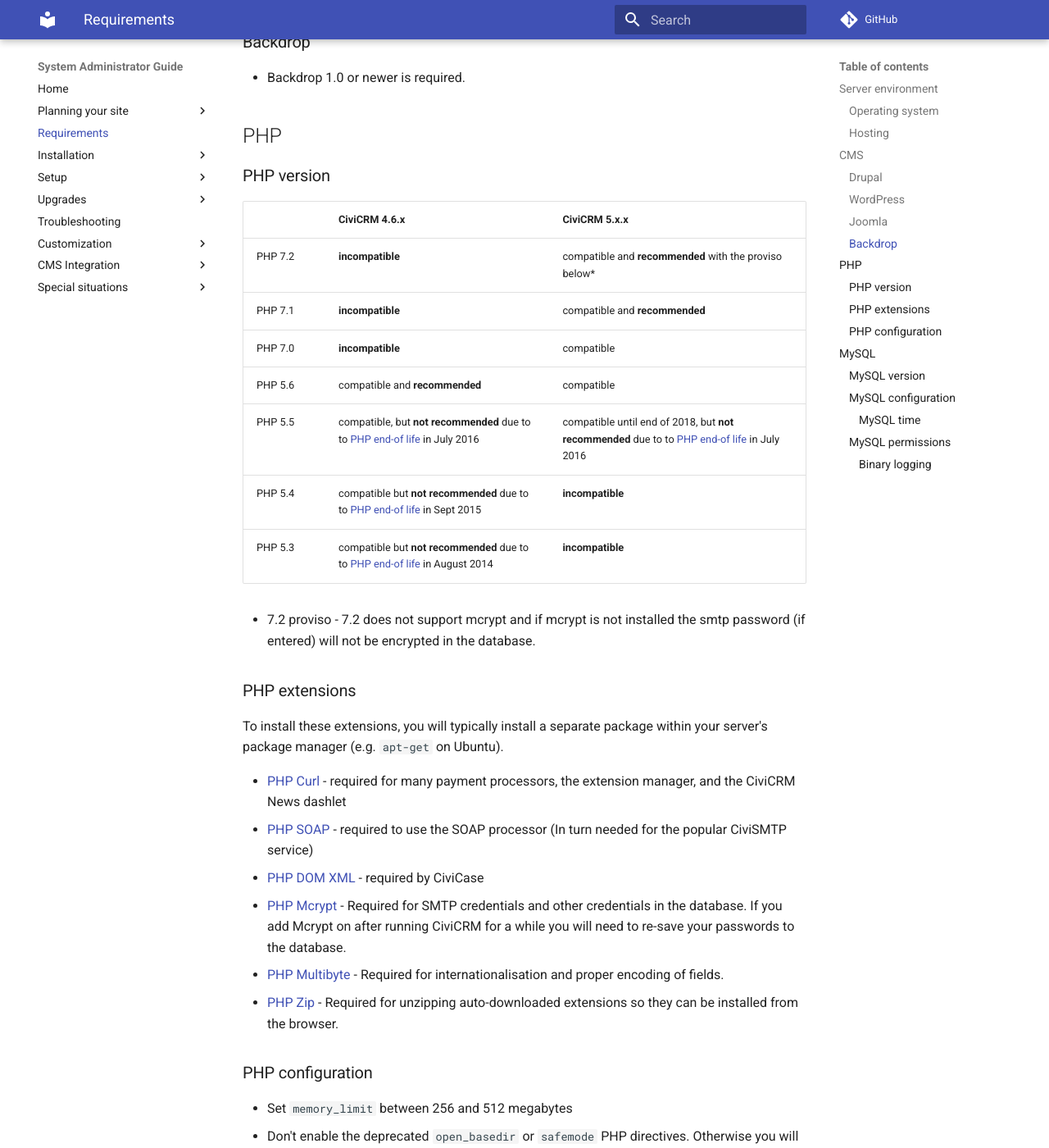
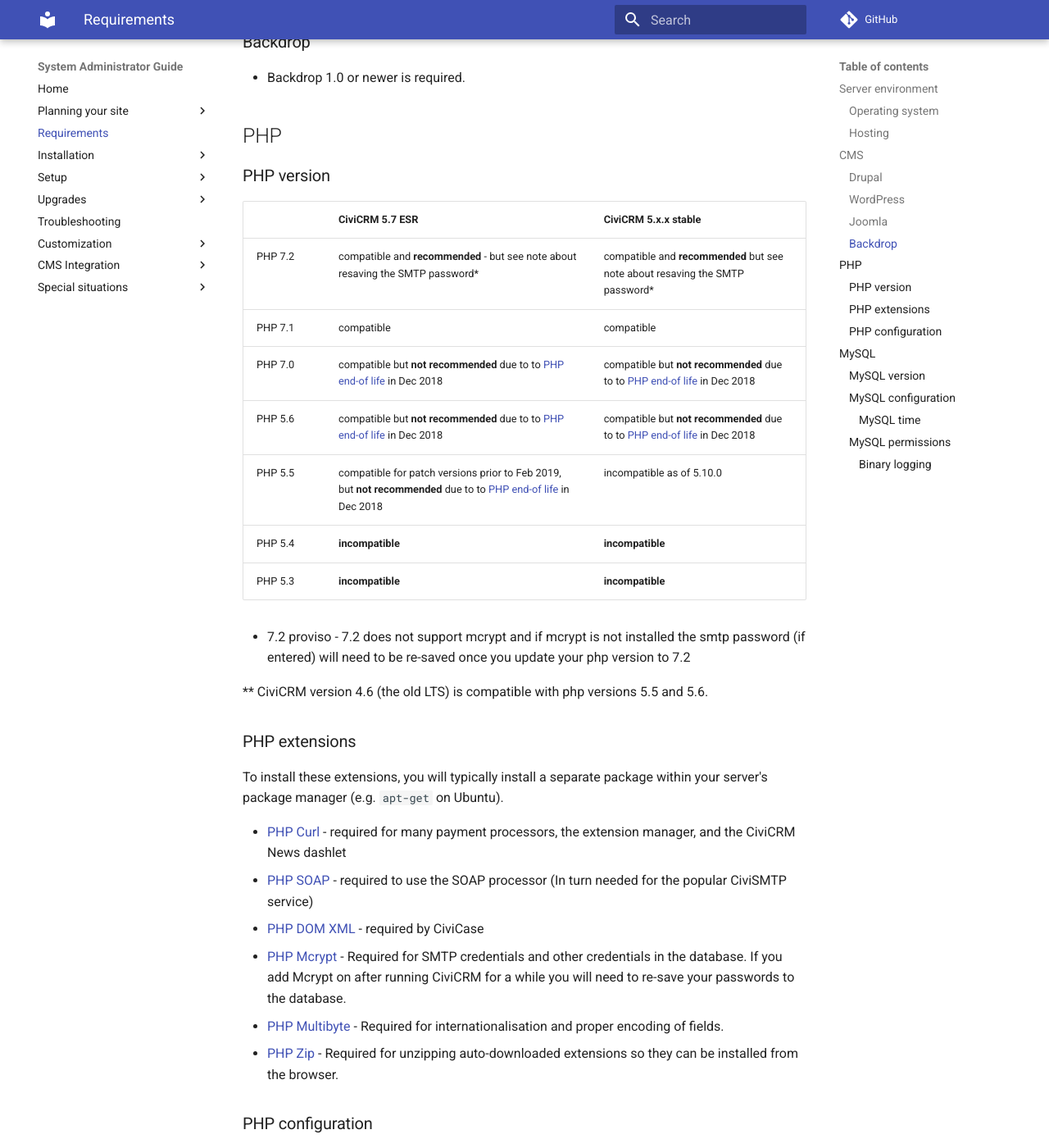
Before and after one commit to civicrm/civicrm-sysadmin-guide, an MkDocs documentation site: the page built from docs/requirements.md, in a window 1280 px wide and 1400 px high, scrolled down 1498 px. Shown: the whole window at 82% size. Built offline with MkDocs 1.6.1 and Material for MkDocs 9.7.7, drawn with Linux system fonts in a browser that asks for light colours; comment, search, counter and statistics services are not loaded; old or Windows-style settings are respelled for this version of MkDocs.

Commit message:
Update php version recommendations

```diff
--- a/docs/requirements.md
+++ b/docs/requirements.md
@@ -47,17 +47,19 @@ See our page on [choosing a CMS](/planning/cms.md) for more information about th
 
 ### PHP version
 
-|  | CiviCRM 4.6.x | CiviCRM 5.x.x |
+|  | CiviCRM 5.7 ESR | CiviCRM 5.x.x stable |
 | -- | -- | -- |
-| PHP 7.2 | **incompatible** | compatible and **recommended** with the proviso below*|
-| PHP 7.1 | **incompatible** | compatible and **recommended** |
-| PHP 7.0 | **incompatible** | compatible |
-| PHP 5.6 | compatible and **recommended** | compatible |
-| PHP 5.5 | compatible, but **not recommended** due to to [PHP end-of life](http://php.net/eol.php) in July 2016  |compatible until end of 2018, but **not recommended** due to to [PHP end-of life](http://php.net/eol.php) in July 2016 |
-| PHP 5.4 | compatible but **not recommended** due to to [PHP end-of life](http://php.net/eol.php) in Sept 2015 | **incompatible** |
-| PHP 5.3 | compatible but **not recommended** due to to [PHP end-of life](http://php.net/eol.php) in August 2014 |  **incompatible** |
+| PHP 7.2 | compatible and **recommended** - but see note about resaving the SMTP password*| compatible and **recommended** but see note about resaving the SMTP password*|
+| PHP 7.1 | compatible | compatible |
+| PHP 7.0 | compatible but **not recommended** due to to [PHP end-of life](http://php.net/eol.php) in Dec 2018   | compatible but **not recommended** due to to [PHP end-of life](http://php.net/eol.php) in Dec 2018   |
+| PHP 5.6 | compatible but **not recommended** due to to [PHP end-of life](http://php.net/eol.php) in Dec 2018   | compatible but **not recommended** due to to [PHP end-of life](http://php.net/eol.php) in  Dec 2018  |
+| PHP 5.5 | compatible for patch versions prior to Feb 2019, but **not recommended** due to to [PHP end-of life](http://php.net/eol.php) in Dec 2018 |incompatible as of 5.10.0|
+| PHP 5.4 | **incompatible** | **incompatible** |
+| PHP 5.3 | **incompatible**  |  **incompatible** |
 
-* 7.2 proviso - 7.2 does not support mcrypt and if mcrypt is not installed the smtp password (if entered) will not be encrypted in the database.
+* 7.2 proviso - 7.2 does not support mcrypt and if mcrypt is not installed the smtp password (if entered) will need to be re-saved once you update your php version to 7.2
+
+** CiviCRM version 4.6 (the old LTS) is compatible with php versions 5.5 and 5.6.
 
 ### PHP extensions
 
```
